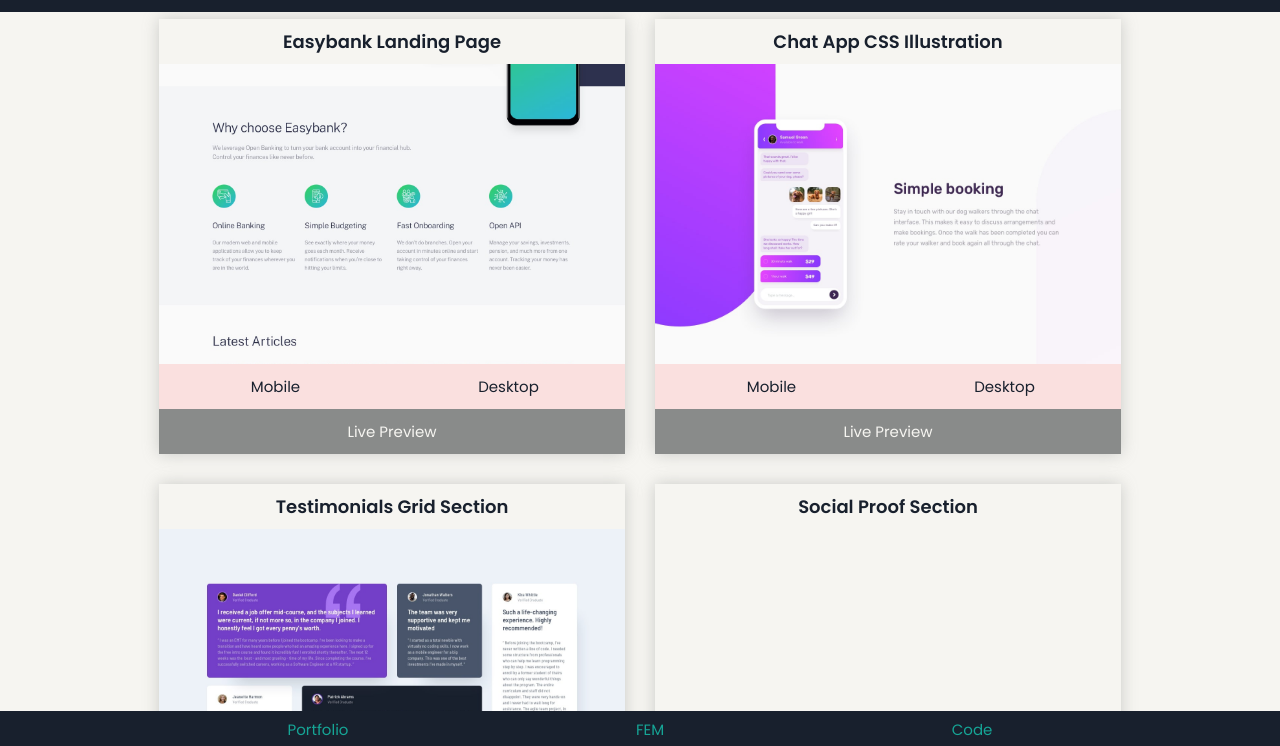
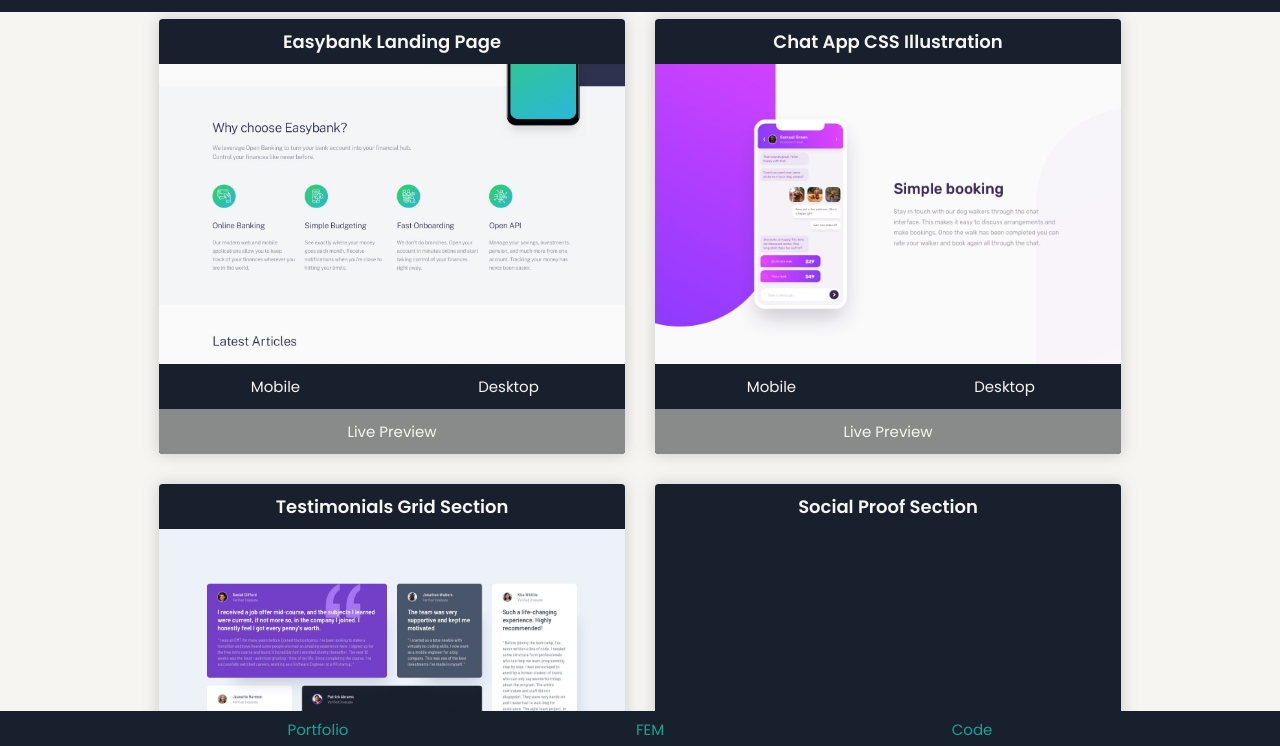
Before and after one commit to HollosJ/frontend-mentor, a website: page index.html in a window 1280 px wide. Shown: the part 52-798 px from the top of the page. Drawn offline with Linux system fonts and the light colour scheme.

Commit message:
Styling changes for homepage

```diff
--- a/main.scss
+++ b/main.scss
@@ -8,7 +8,6 @@
 $teal: #16a596;
 $black: #18202d;
 $grey: #898b8a;
-$lightPink: #fae0df;
 $offWhite: #f6f5f1;
 
 html {
@@ -54,6 +53,9 @@
   position: relative;
   z-index: 1;
   box-shadow: 0px 0px 15px rgba($grey, 0.4);
+  background: $black;
+  border-radius: 0.25rem;
+  overflow: hidden;
 
   &-title {
     font-weight: 800;
@@ -63,7 +65,7 @@
     display: flex;
     justify-content: center;
     align-items: center;
-    color: $black;
+    color: $offWhite;
   }
   &-image {
     width: 100%;
@@ -80,14 +82,15 @@
 
     a {
       text-decoration: none;
+      background: $black;
       color: $offWhite;
-      background-color: $lightPink;
-      color: $black;
       width: 100%;
       height: 100%;
       display: flex;
       justify-content: center;
       align-items: center;
+
+      transition: all 0.1s ease;
       &:hover,
       &:active {
         border-bottom: 3px solid $teal;
@@ -103,6 +106,7 @@
     justify-content: center;
     text-decoration: none;
     color: $offWhite;
+    transition: all 0.1s ease;
 
     height: 3rem;
     display: flex;
```
Also changed, not shown: main.css, 1 other file.
